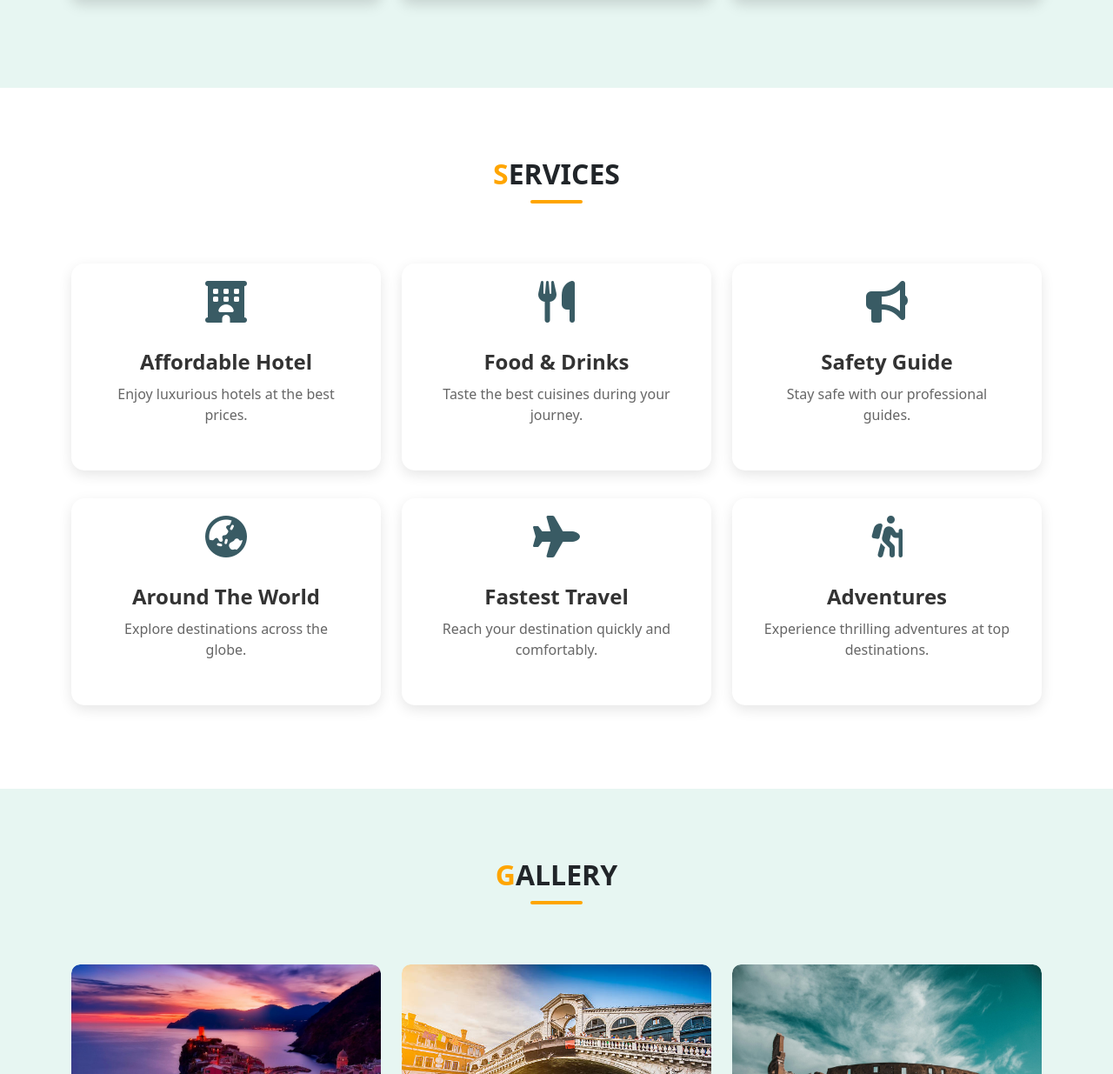
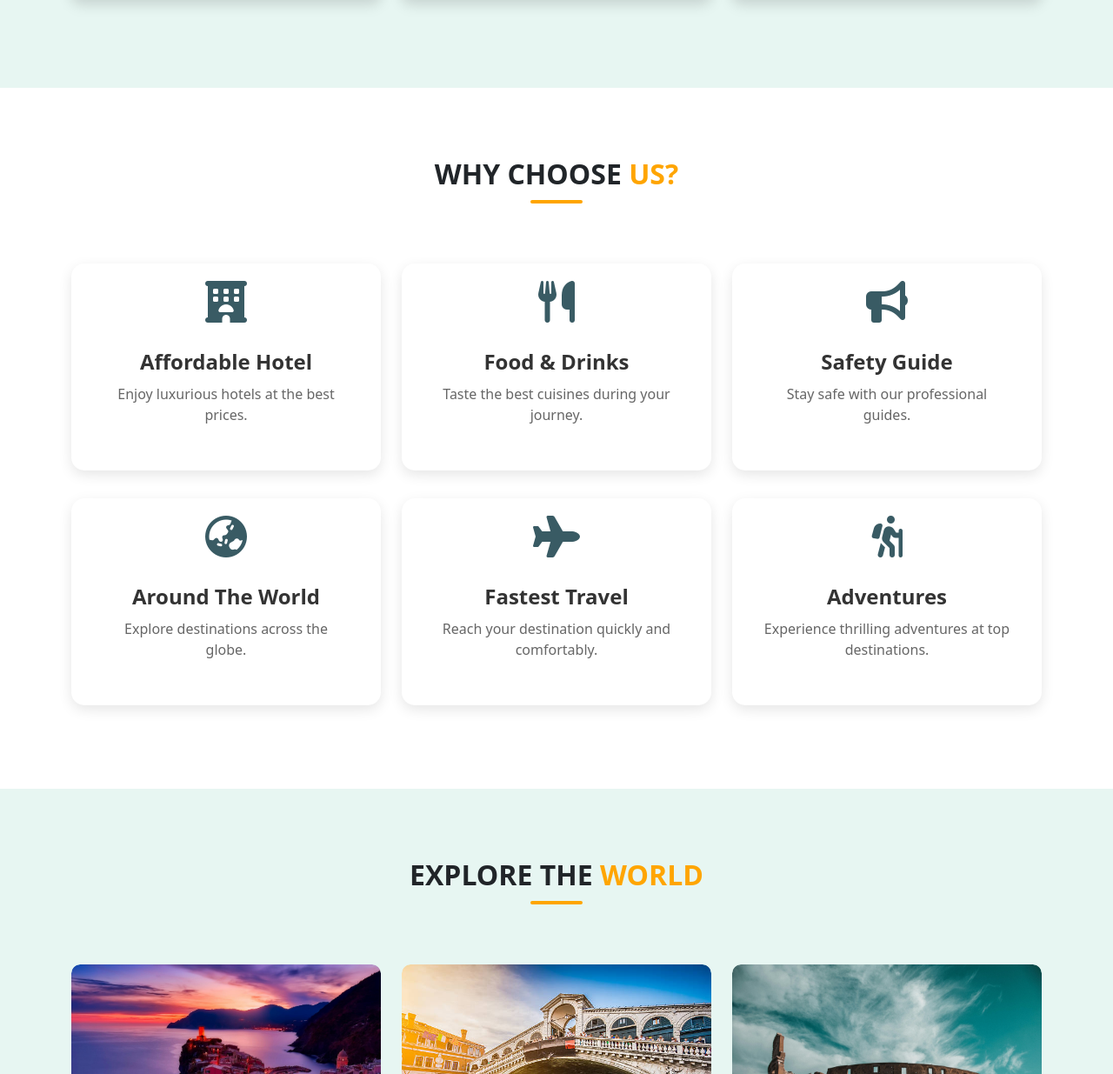
Before and after one commit to ramadhanadi/landing-page-travel, a plain HTML site: page index.html in a window 1280 px wide. Shown: the part 1924-3159 px from the top of the page at 87% size. Drawn offline with nearby package versions, Linux system fonts and the light colour scheme.

Commit message:
Update index.html

```diff
--- a/index.html
+++ b/index.html
@@ -113,7 +113,7 @@
 <section class="packages" id="packages">
   <div class="container">
     <div class="main-txt text-center">
-      <h1><span>P</span>ackages</h1>
+      <h1>Explore Our <span>Packages</span></h1>
     </div>
 
     <div class="row mt-4">
@@ -246,7 +246,7 @@
 <section class="services" id="services">
   <div class="container">
     <div class="main-txt">
-      <h1><span>S</span>ervices</h1>
+      <h1>Why Choose <span>Us?</span></h1>
     </div>
 
     <div class="row">
@@ -319,7 +319,7 @@
 <section class="gallery" id="gallery">
   <div class="container">
     <div class="main-txt">
-      <h1><span>G</span>allery</h1>
+      <h1>Explore the <span>World</span></h1>
     </div>
 
     <div class="row">
```
